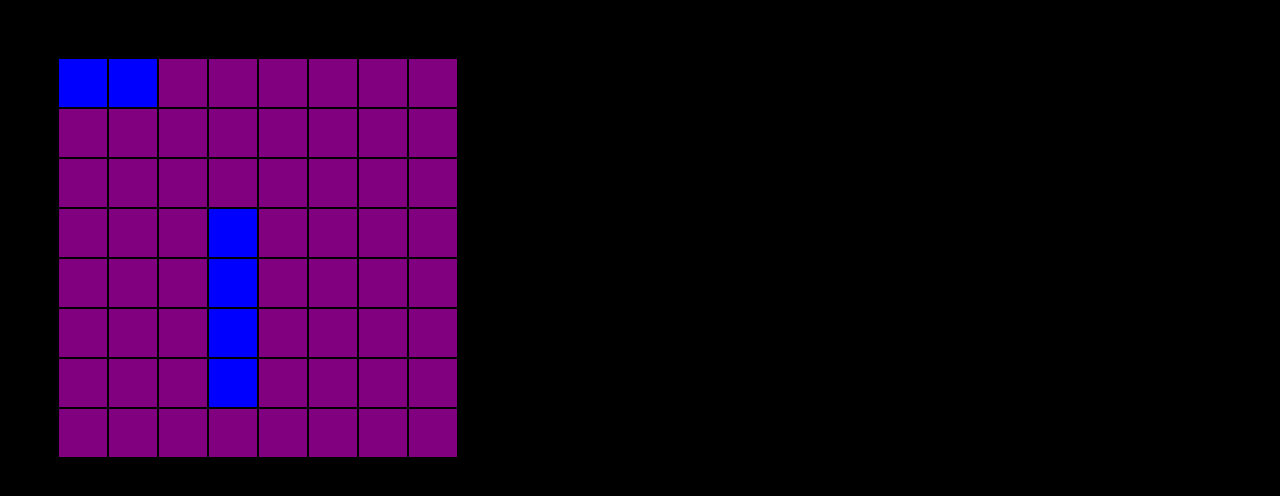
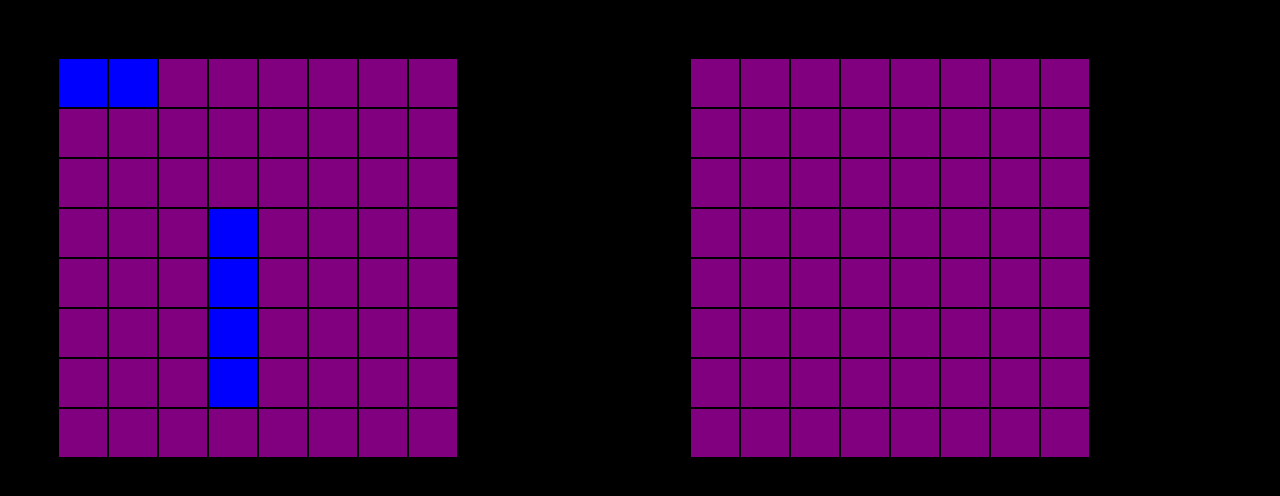
Before and after one commit to carlosmperezm/battleship, a website with bundled scripts: page src/index.html in a window 1280 px wide. Built offline with nearby package versions, Linux system fonts and the light colour scheme.

Commit message:
Fix: new boards don't overlap others and player's boards have a fixed place on the screen

```diff
--- a/src/styles.css
+++ b/src/styles.css
@@ -7,7 +7,12 @@ body {
 }
 
 main {
-  display: flex;
+  display: grid;
+  grid-template-columns: 1fr 1fr;
+  grid-template-areas:
+    'player1 player2'
+    /* 'player1' 'player2' */
+  ;
 }
 
 .board {
@@ -35,3 +40,11 @@ main {
 .ship {
   background-color: blue;
 }
+
+.board.player1 {
+  grid-area: player1;
+}
+
+.board.player2 {
+  grid-area: player2;
+}
--- a/src/ui/DOMController.js
+++ b/src/ui/DOMController.js
@@ -2,9 +2,10 @@
 export class DOMController {
   static #main = document.querySelector('main');
 
-  static createBoard(board) {
+  static createBoard(player) {
+    const board = player.gameboard.board;
     const boardDiv = document.createElement('div');
-    boardDiv.classList.add('board');
+    boardDiv.classList.add('board', player.name);
     for (let i = 0; i < board.length; i++) {
       const yCoordinate = board[i];
       const yDiv = document.createElement('div');
@@ -22,20 +23,20 @@ export class DOMController {
     }
     return boardDiv;
   }
-  static renderBoard(board) {
-    const previousBoardDiv = document.querySelector('.board');
+  static renderBoard(player) {
+    const previousBoardDiv = document.querySelector(`.${player.name}`);
     console.log('Prev board exists ? ')
     if (previousBoardDiv) {
-      console.log('Yes')
+      console.log('YES')
       DOMController.main.removeChild(previousBoardDiv);
-    }
+    } else { console.log('NO') }
 
-    const boardDiv = DOMController.createBoard(board)
+    const boardDiv = DOMController.createBoard(player);
     DOMController.main.appendChild(boardDiv);
   }
-  static placeShip(ship, gameboard, coordinates) {
-    gameboard.placeShip(ship, coordinates);
-    DOMController.renderBoard(gameboard.board);
+  static placeShip(ship, player, coordinates) {
+    player.gameboard.placeShip(ship, coordinates);
+    DOMController.renderBoard(player);
   }
 
   static get main() {
--- a/src/ui/game.js
+++ b/src/ui/game.js
@@ -8,15 +8,16 @@ import { DOMController } from './DOMController.js';
 export function startGame() {
   const gameboard1 = new Gameboard(8, 8);
   const gameboard2 = new Gameboard(8, 8);
-  const player1 = new Player(gameboard1);
-  const player2 = new Player(gameboard2);
+  const player1 = new Player(gameboard1, 'player1');
+  const player2 = new Player(gameboard2, 'player2');
 
-  DOMController.renderBoard(gameboard1.board)
-  DOMController.renderBoard(gameboard2.board)
+  DOMController.renderBoard(player1)
+  DOMController.renderBoard(player2)
 
 
   const ship1 = new Ship(2);
-  DOMController.placeShip(ship1, gameboard1, [[0, 0], [0, 1]]);
   const ship2 = new Ship(4);
-  DOMController.placeShip(ship2, gameboard1, [[3, 3], [4, 3], [5, 3], [6, 3]]);
+
+  DOMController.placeShip(ship1, player1, [[0, 0], [0, 1]]);
+  DOMController.placeShip(ship2, player1, [[3, 3], [4, 3], [5, 3], [6, 3]]);
 }
```
